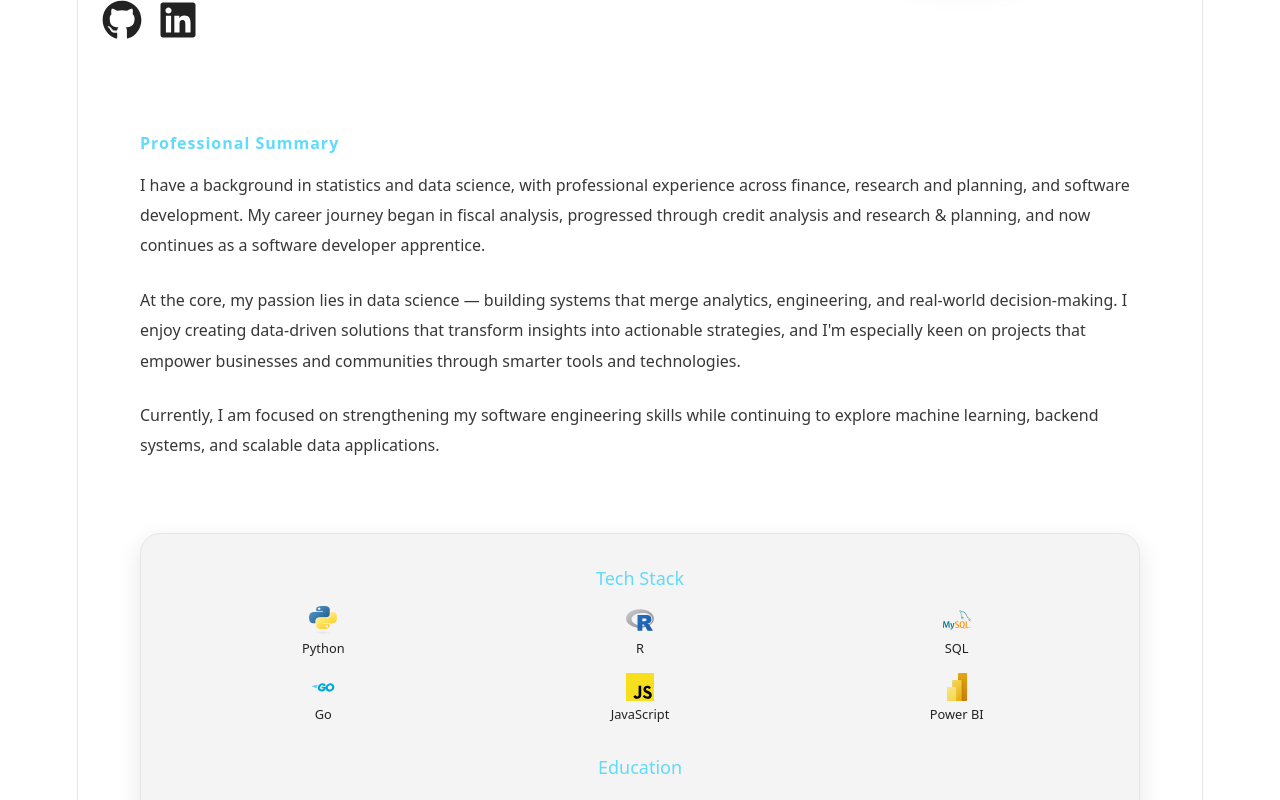
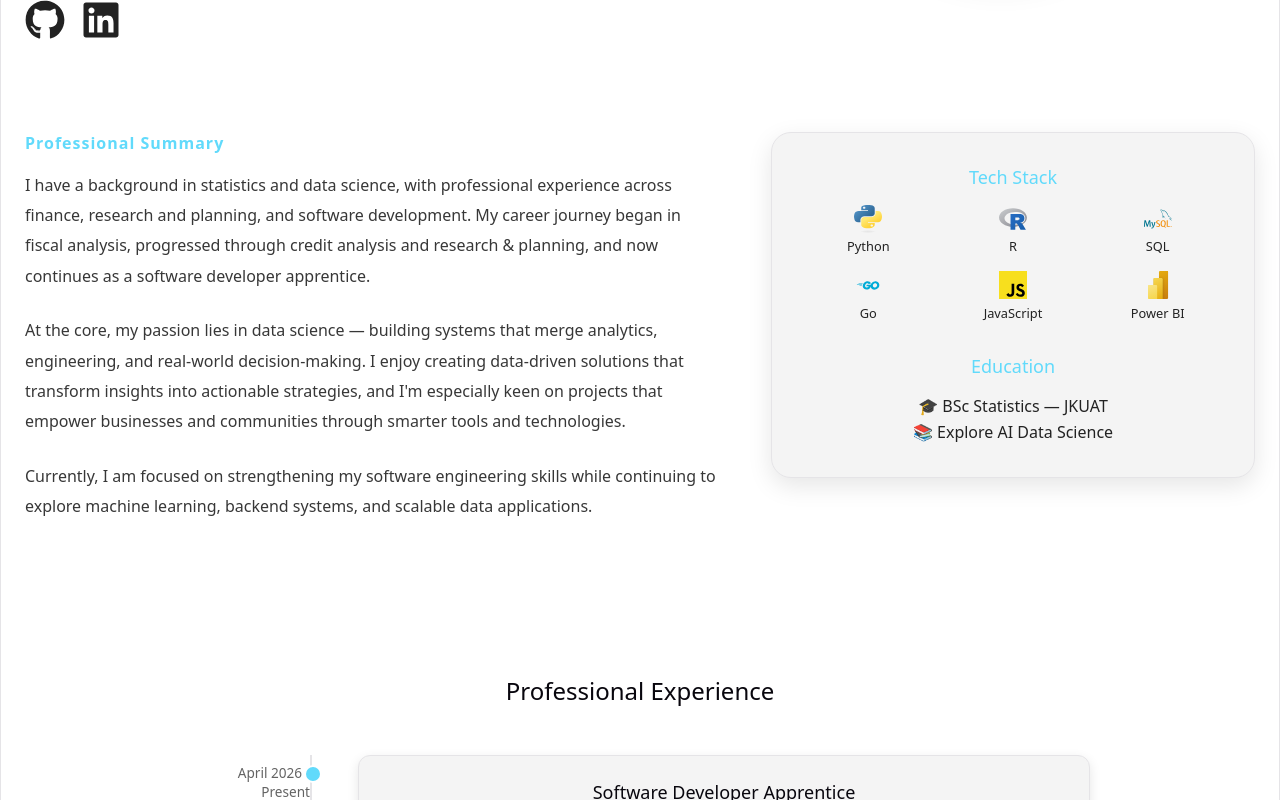
Before and after one commit to Michael-Nyawade/Michael-Nyawade.github.io, a React (Vite) app: page / in a window 1280 px wide. Shown: the part 440-1240 px from the top of the page. Built offline with nearby package versions, Linux system fonts and the light colour scheme.

Commit message:
Increased desktop content width and page container size

```diff
--- a/src/index.css
+++ b/src/index.css
@@ -35,7 +35,7 @@ body {
 }
 
 #root {
-  width: 1126px;
+  width: 1400px;
   max-width: 100%;
   margin: 0 auto;
   text-align: center;
--- a/src/styles/layout.css
+++ b/src/styles/layout.css
@@ -7,7 +7,7 @@
 }
 
 .section-inner {
-  max-width: 1000px;
+  max-width: 1300px;
   margin: 0 auto;
 }
 
```
